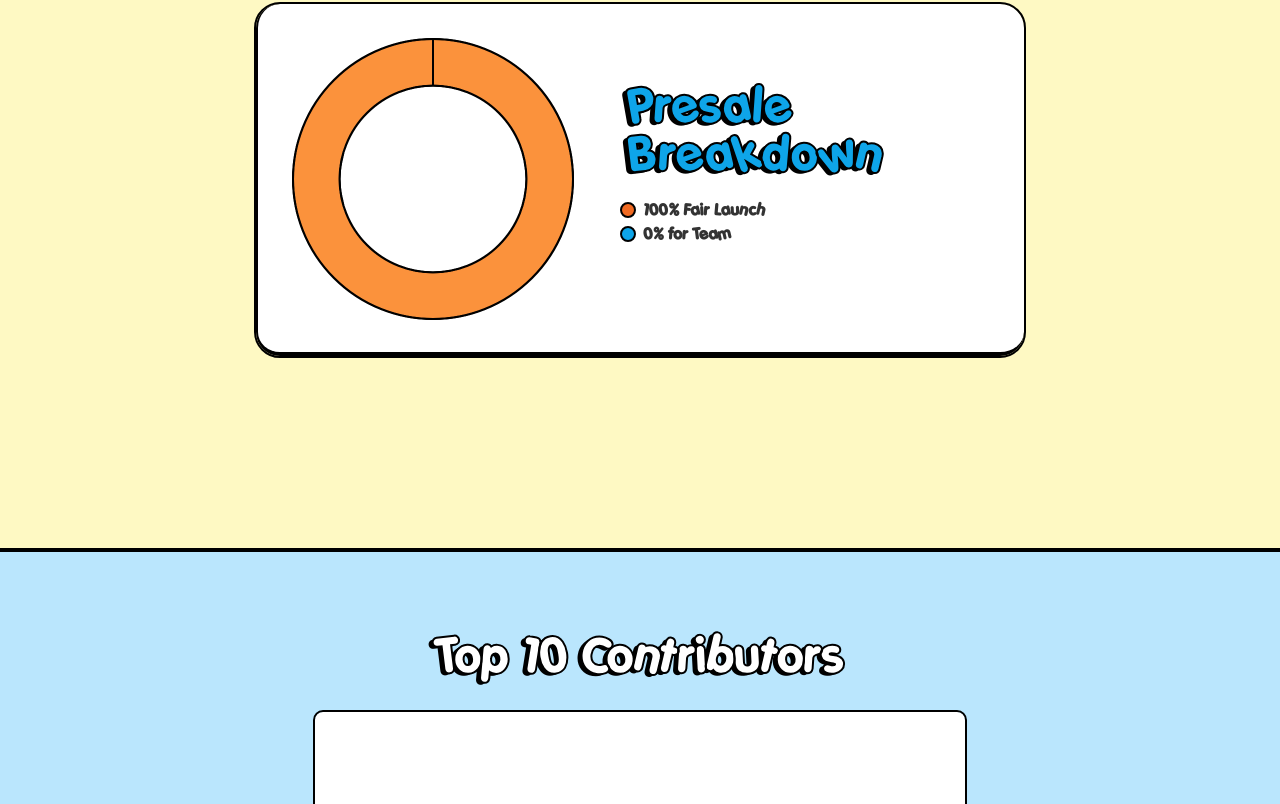
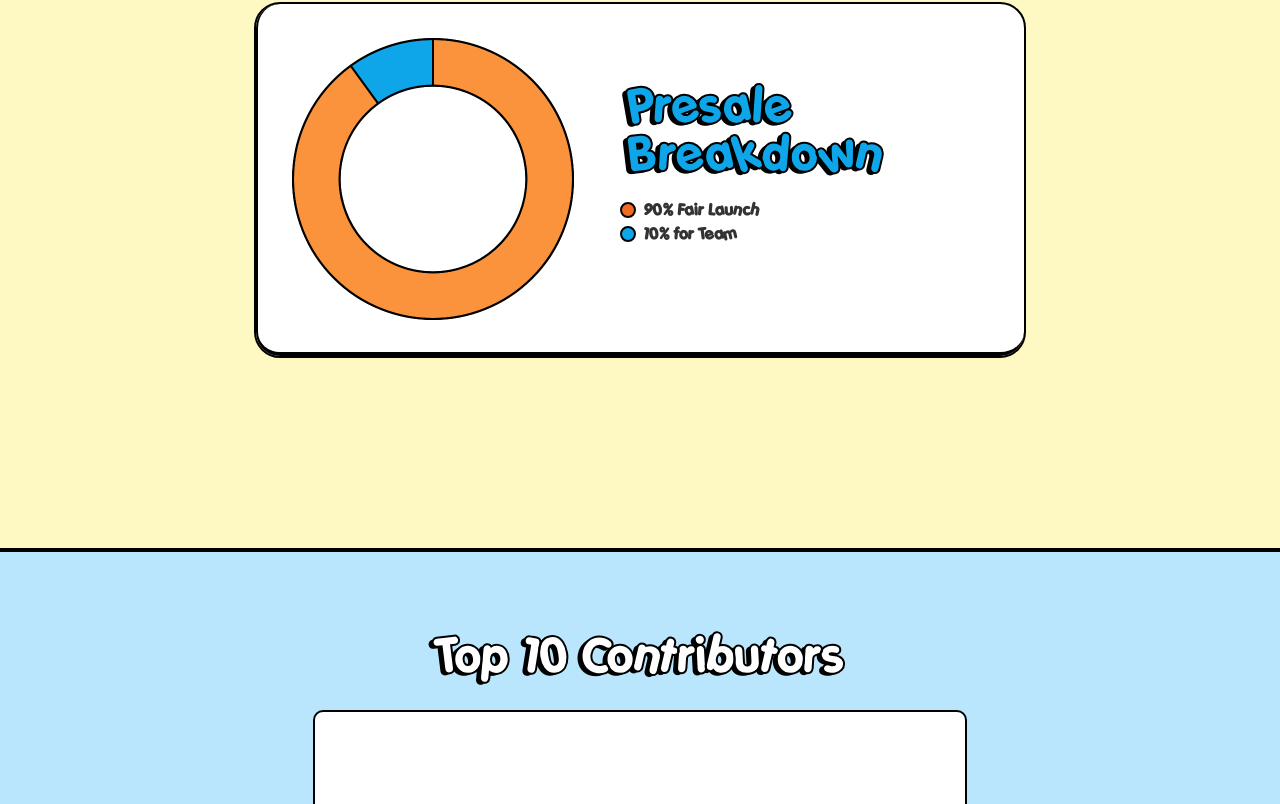
Before and after one commit to copyfiai/blowjak, a Next.js app: page /presale in a window 1280 px wide. Shown: the part 1224-2028 px from the top of the page. Built offline with nearby package versions, Linux system fonts and the light colour scheme.

Commit message:
main solana

```diff
--- a/app/presale/page.tsx
+++ b/app/presale/page.tsx
@@ -119,7 +119,7 @@ const Presale = () => {
           className="pb-10 mt-[-40px] mr-[-80px]"
         />
 
-        <Timer date={new Date("2024-05-14")} />
+        <Timer date={new Date("2024-05-27")} />
         <div className="flex relative z-20">
           <div className="bg-gray-200 relative md:px-6 px-2 py-[12px] md:text-lg text-[10px] font-mono rounded-full border-2 border-black md:pr-32 pr-[88px]">
             https://pump.fun/{" "}
@@ -160,11 +160,11 @@ const Presale = () => {
             </h3>
             <div className="flex items-center gap-2 ">
               <div className="w-4 h-4 bg-[#f06a22] rounded-full border-2 border-black" />
-              <p className="text-left text-black/80">100% Fair Launch</p>
+              <p className="text-left text-black/80">90% Fair Launch</p>
             </div>
             <div className="flex items-center gap-2">
               <div className="w-4 h-4 bg-sky-500 shrink-0 rounded-full border-2 border-black" />
-              <p className="text-black/80 shrink-0">0% for Team</p>
+              <p className="text-black/80 shrink-0">10% for Team</p>
             </div>
           </div>
         </div>
--- a/components/pie2.tsx
+++ b/components/pie2.tsx
@@ -19,8 +19,8 @@ const PieChart2 = () => {
     const innerRadius = outerRadius / 1.5; // Adjust the inner radius for the doughnut hole
 
     // Define the proportions of the pie chart
-    const proportions = [100]; // Percentages for each segment
-    const colors = ["#fb923c"]; // Colors for each segment
+    const proportions = [90, 10]; // Percentages for each segment
+    const colors = ["#fb923c", "#0ea5e9"]; // Colors for each segment
 
     let startAngle = 0;
     let endAngle = 0;
```
